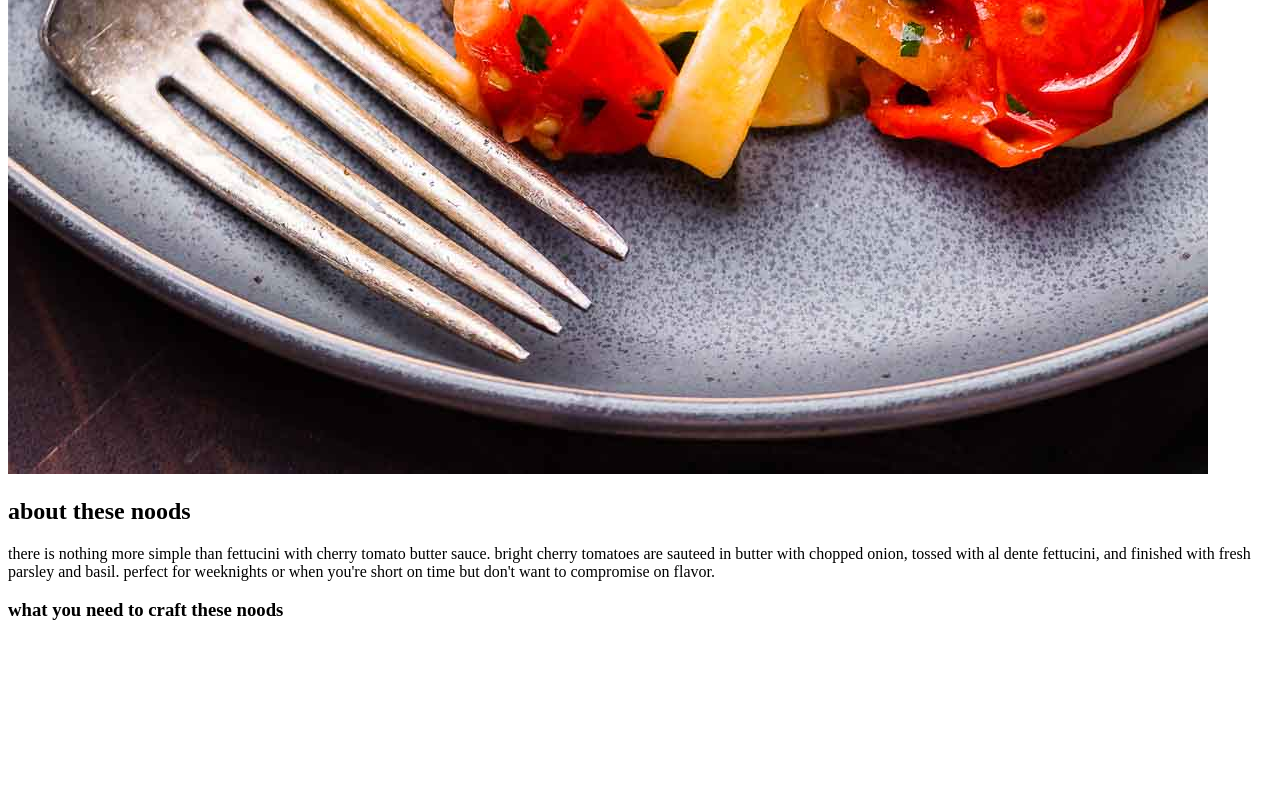
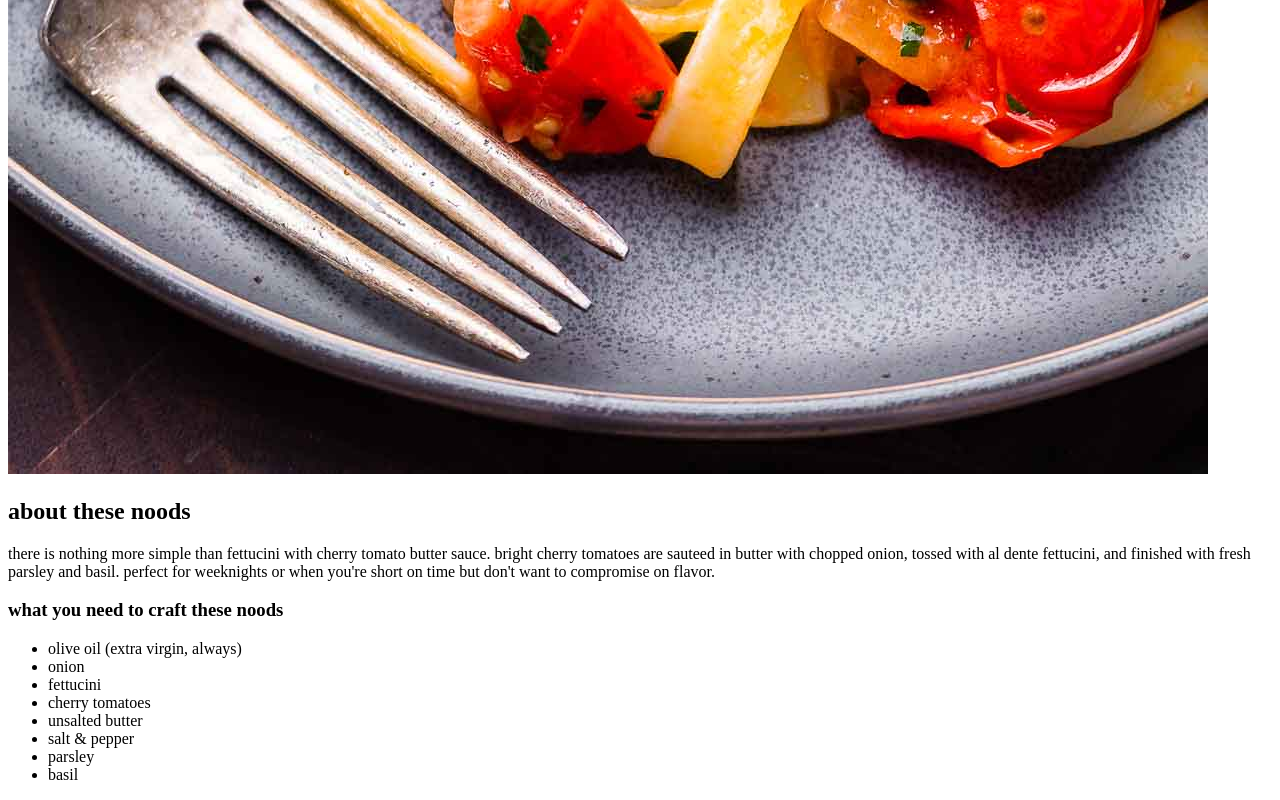
Before and after one commit to mr-musgrave/odin-recipes, a plain HTML site: page recipes/cherrybutter.html in a window 1280 px wide. Shown: the part 1106-1906 px from the top of the page. Before the commit the page ends 1746 px from the top, so only its background shows below. Drawn offline with Linux system fonts and the light colour scheme.

Commit message:
Added unordered list of ingredients

```diff
--- a/recipes/cherrybutter.html
+++ b/recipes/cherrybutter.html
@@ -11,5 +11,15 @@
     <h2>about these noods</h2>
     <p>there is nothing more simple than fettucini with cherry tomato butter sauce. bright cherry tomatoes are sauteed in butter with chopped onion, tossed with al dente fettucini, and finished with fresh parsley and basil. perfect for weeknights or when you're short on time but don't want to compromise on flavor.</p>
     <h3>what you need to craft these noods</h3>
+    <ul>
+        <li>olive oil (extra virgin, always)</li>
+        <li>onion</li>
+        <li>fettucini</li>
+        <li>cherry tomatoes</li>
+        <li>unsalted butter</li>
+        <li>salt & pepper</li>
+        <li>parsley</li>
+        <li>basil</li>
+    </ul>
 </body>
 </html>
```
